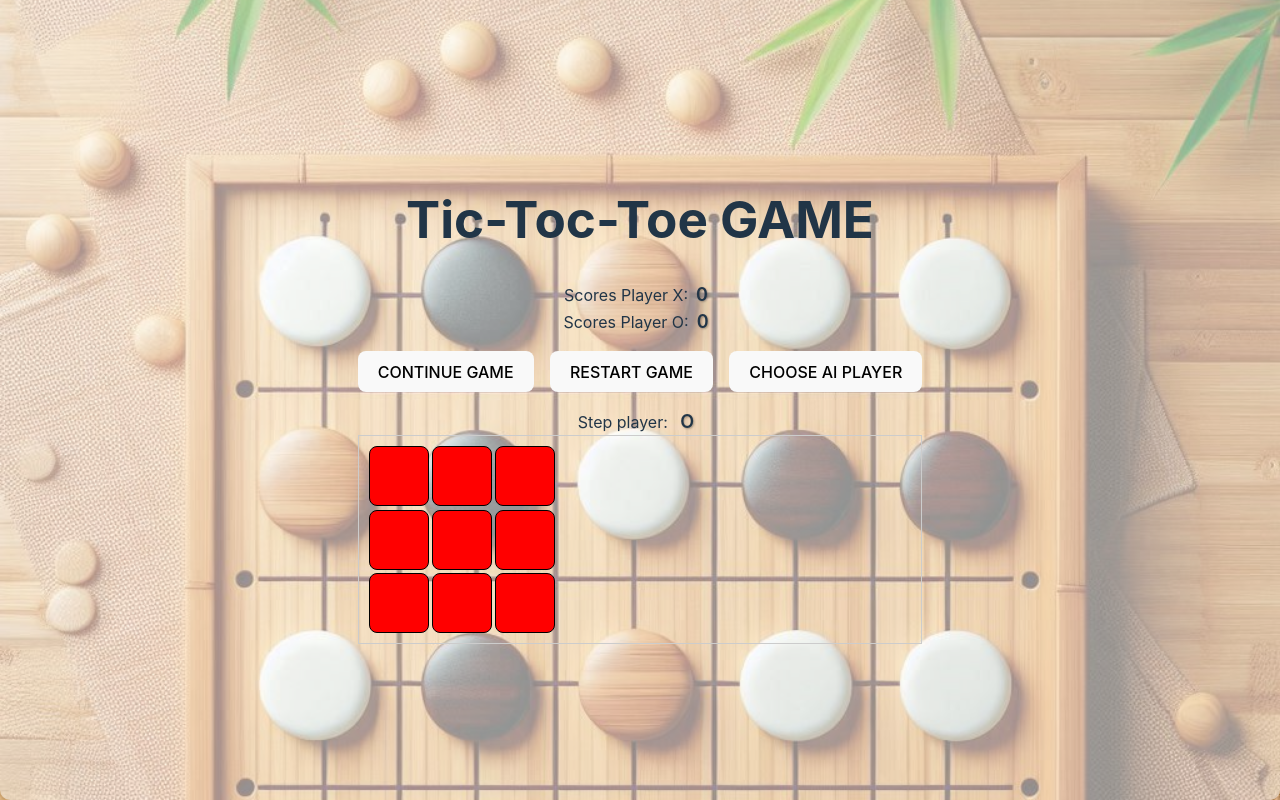
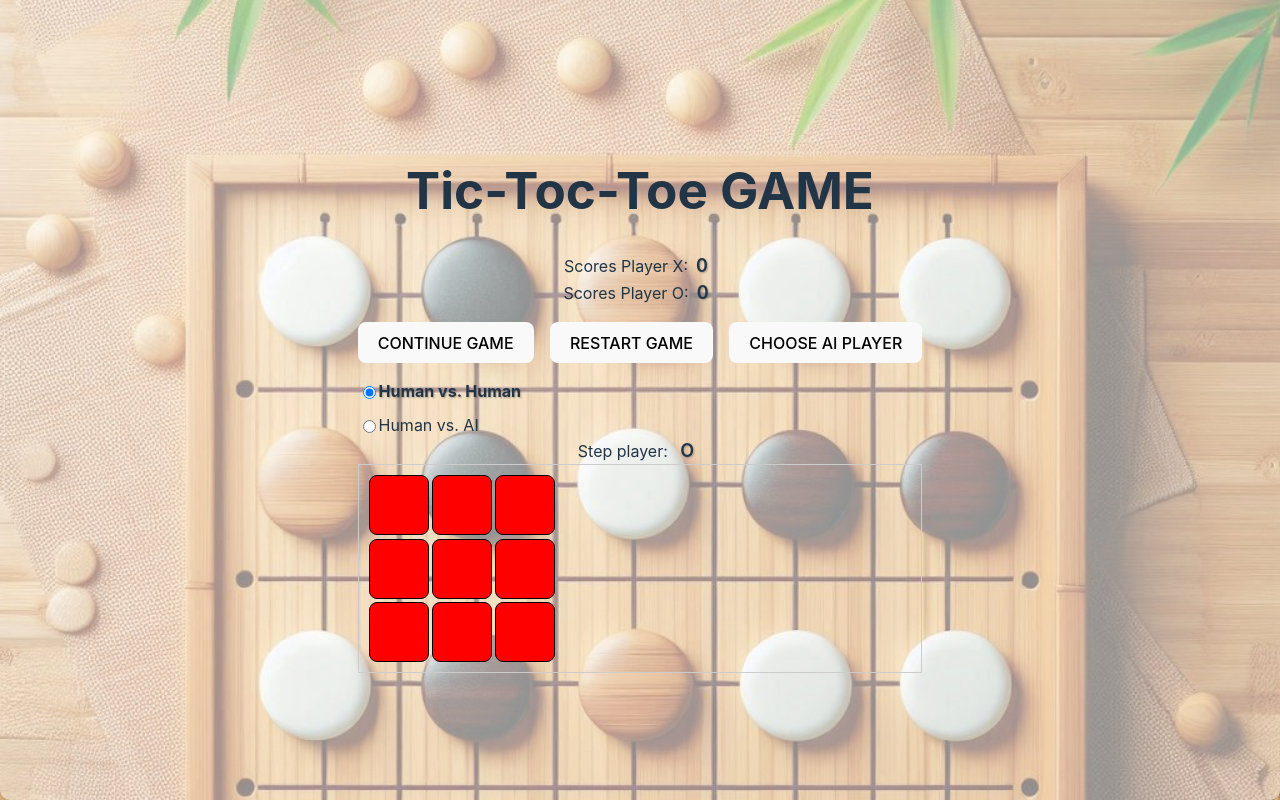
Before and after one commit to AlexandrSherbina/tic-tac-toe-react, a React (Vite) app: page / in a window 1280 px wide. Built offline with nearby package versions, Linux system fonts and the light colour scheme.

Commit message:
create selector component

```diff
--- /dev/null
+++ b/src/PanelGame/GameModeSelector/GameModeSelector.scss
@@ -0,0 +1,17 @@
+@import '../../styles/global.scss';
+
+.game-mode-selector {
+    display: flex;
+    flex-direction: column;
+    gap: 10px;
+  }
+
+  .game-mode-option {
+    display: flex;
+    align-items: center;
+  }
+
+ .game-mode-option > input[type="radio"]:checked ~ label  {
+  text-shadow: $text-shadow-primary;
+    font-weight: 700;
+  }
--- /dev/null
+++ b/src/PanelGame/GameModeSelector/GameModeSelector.tsx
@@ -0,0 +1,39 @@
+import React, { useState } from "react";
+import "./GameModeSelector.scss";
+
+interface GameMode {
+  value: "human-human" | "human-ai";
+  label: string;
+}
+
+const gameModes: GameMode[] = [
+  { value: "human-human", label: "Human vs. Human" },
+  { value: "human-ai", label: "Human vs. AI" },
+];
+
+const GameModeSelector: React.FC = () => {
+  const [selectedMode, setSelectedMode] =
+    useState<GameMode["value"]>("human-human");
+
+  return (
+    <div className="game-mode-selector">
+      {gameModes.map((mode) => (
+        <div key={mode.value} className="game-mode-option">
+          <input
+            type="radio"
+            id={mode.value}
+            name="gameMode"
+            value={mode.value}
+            checked={selectedMode === mode.value}
+            onChange={(e) =>
+              setSelectedMode(e.target.value as GameMode["value"])
+            }
+          />
+          <label htmlFor={mode.value}>{mode.label}</label>
+        </div>
+      ))}
+    </div>
+  );
+};
+
+export default GameModeSelector;
--- a/src/PanelGame/PanelGame.tsx
+++ b/src/PanelGame/PanelGame.tsx
@@ -3,6 +3,7 @@ import "./PanelGame.scss";
 import ButtonPanel from "./ButtonPanel/ButtonPanel";
 import ScoresPanel from "./ScoresPanel/ScoresPanel";
 import playerSign from "../utils/helpers/playerSign";
+import GameModeSelector from "./GameModeSelector/GameModeSelector";
 interface PanelGameProps {
   scores: { X: number; O: number };
   currentPlayer: number;
@@ -32,6 +33,7 @@ const PanelGame: React.FC<PanelGameProps> = ({
           computerPlayer={computerPlayer}
           setComputerPlayer={setComputerPlayer}
         ></ButtonPanel>
+        <GameModeSelector />
         <div className="container-step-players">
           Step player: <span>{playerSign(currentPlayer)}</span>
         </div>
--- a/src/styles/global.scss
+++ b/src/styles/global.scss
@@ -1,6 +1,6 @@
 $primary-color: #333;
 $accent-color: #f00;
-
+$text-shadow-primary:  1px 1px 2px rgba(0, 0, 0, 0.3);
 @mixin flexboxCenter {
     display: flex;
     justify-content: center;
```
